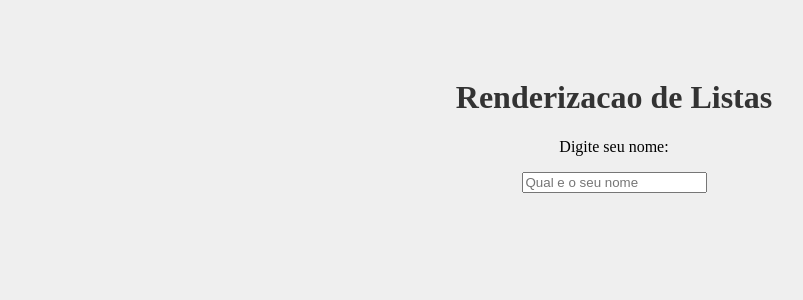
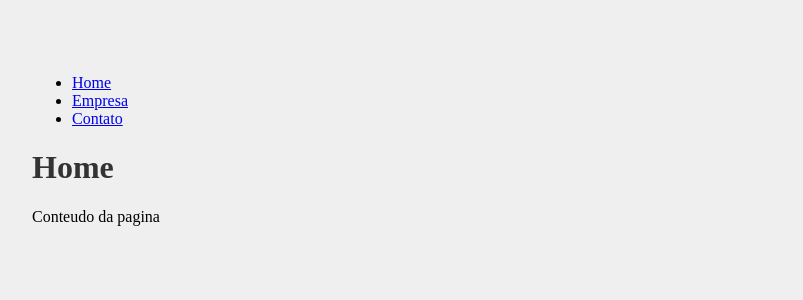
Before and after one commit to Pedroanjoss/React, a React (Create React App) app in the folder Introducao React/introducao/: page / in a window 1280 px wide. Shown: the top 300 px of the page, without its empty margins (26-829 px from the left). Built offline with nearby package versions, Linux system fonts and the light colour scheme.

Commit message:
React Router

```diff
--- a/Introducao React/introducao/package.json
+++ b/Introducao React/introducao/package.json
@@ -8,6 +8,7 @@
     "@testing-library/user-event": "^13.5.0",
     "react": "^18.2.0",
     "react-dom": "^18.2.0",
+    "react-router-dom": "^6.14.0",
     "react-scripts": "5.0.1",
     "web-vitals": "^2.1.4"
   },
--- a/Introducao React/introducao/src/App.js
+++ b/Introducao React/introducao/src/App.js
@@ -1,23 +1,22 @@
-import{useState} from 'react'
-
-import './App.css';
-import SeuNome from './components/SeuNome';
-import Saudacao from './components/Saudacao';
-
-
+import {BrowserRouter as Router, Routes, Route, Link} from 'react-router-dom'
+import Home from './pages/Home';
+import Contato from './pages/Contato';
+import Empresa from './pages/Empresa';
+import Navbar from './components/Navbar';
 
 function App() {
 
-  const [nome, setNome] = useState()
+
   return (
-    <div className="App">
-      <h1>Renderizacao de Listas </h1>
-      <SeuNome setNome={setNome}/>
-      <Saudacao nome={nome}/>
-
-    </div>
-
-  );
+   <Router>
+     <Navbar />
+     <Routes>
+      <Route path="/" element={<Home />} > </Route>
+      <Route path='/empresa' element={<Empresa/>}> </Route>
+      <Route path='/contato' element={<Contato/>}> </Route>
+     </Routes>
+   </Router>
+  )
 }
 
 export default App;
--- /dev/null
+++ b/Introducao React/introducao/src/components/Navbar.js
@@ -0,0 +1,11 @@
+import { Link } from "react-router-dom"
+
+function Navbar() {
+    return(<ul>
+        <li><Link to="/">Home</Link></li>
+        <li><Link to="/empresa">Empresa</Link></li>
+        <li><Link to="/contato">Contato</Link></li>
+      </ul>)
+}
+
+export default Navbar
--- /dev/null
+++ b/Introducao React/introducao/src/pages/Contato.js
@@ -0,0 +1,10 @@
+function Contato() {
+    return(
+        <div>
+            <h1>Contato</h1>
+            <p>Pagina para contato</p>
+        </div>
+    )
+}
+
+export default Contato
--- /dev/null
+++ b/Introducao React/introducao/src/pages/Empresa.js
@@ -0,0 +1,10 @@
+function Empresa() {
+    return(
+        <div>
+            <h1>Empresa</h1>
+            <p>Conteudo da empresa</p>
+        </div>
+    )
+}
+
+export default Empresa
--- /dev/null
+++ b/Introducao React/introducao/src/pages/Home.js
@@ -0,0 +1,10 @@
+function Home() {
+    return(
+        <div>
+            <h1>Home</h1>
+            <p>Conteudo da pagina</p>
+        </div>
+    )
+}
+
+export default Home
```
Also changed, not shown: 1 other file (tests, documents, lock files or other folders).
